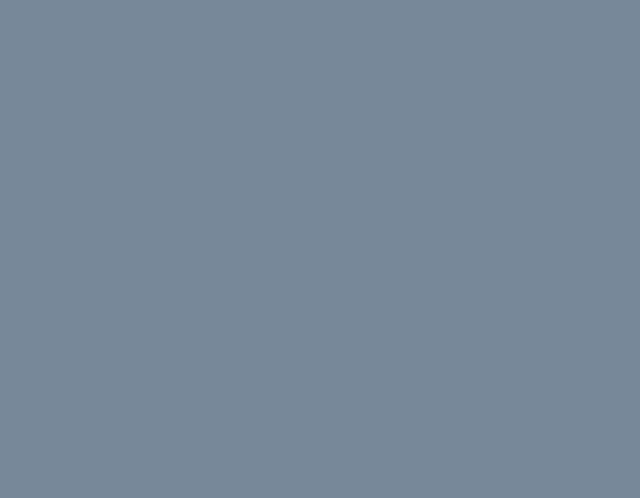
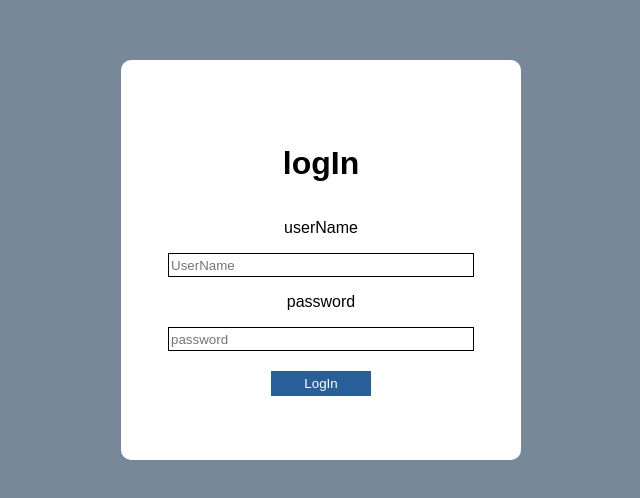
Before and after one commit to eso83/create-user, a React (Vite) app: page / in a window 1280 px wide. Shown: the part 140-638 px from the top of the page, without its empty margins (319-959 px from the left). Built offline with nearby package versions, Linux system fonts and the light colour scheme.

Commit message:
adding login component and check username and password .

```diff
--- a/src/App.jsx
+++ b/src/App.jsx
@@ -1,12 +1,29 @@
+import { useState } from 'react'
+import LogIn from './components/LogIn'
 import './App.css'
 
 function App() {
-
-
+const[isLogIn,setIsLogIn]=useState(false);
+  let userName
+  let userPass
+  const handleChangeName=(e)=>{
+    userName=e.target.value
+  }
+  const handleChangePass=(e)=>{
+    userPass=e.target.value
+  }
+  const handleLogeIn=()=>{
+    if (userName==="admin"&& userPass==="admin"){
+      setIsLogIn(true)
+    }
+    else{
+      setIsLogIn(false)
+    }
+  }
   return (
-    <>
-
-    </>
+  <>
+    {!isLogIn?<LogIn onChangeName ={handleChangeName} onChangePass={handleChangePass}  logInOnClick={handleLogeIn}/>:"Welcome"}
+  </>
   )
 }
 
--- /dev/null
+++ b/src/components/LogIn.jsx
@@ -0,0 +1,15 @@
+const LogIn =({onChangeName,onChangePass,logInOnClick})=>{
+    return(
+        <>
+        <div className="container">
+            <h1>logIn</h1>
+            <p>userName</p>
+            <input onChange={onChangeName} type="text" placeholder="UserName"/>
+            <p>password</p>
+            <input onChange={onChangePass} type="password"  placeholder="password"/>
+            <button onClick={logInOnClick}>LogIn</button>
+        </div>
+        </>
+    )
+}
+export default LogIn;
```
